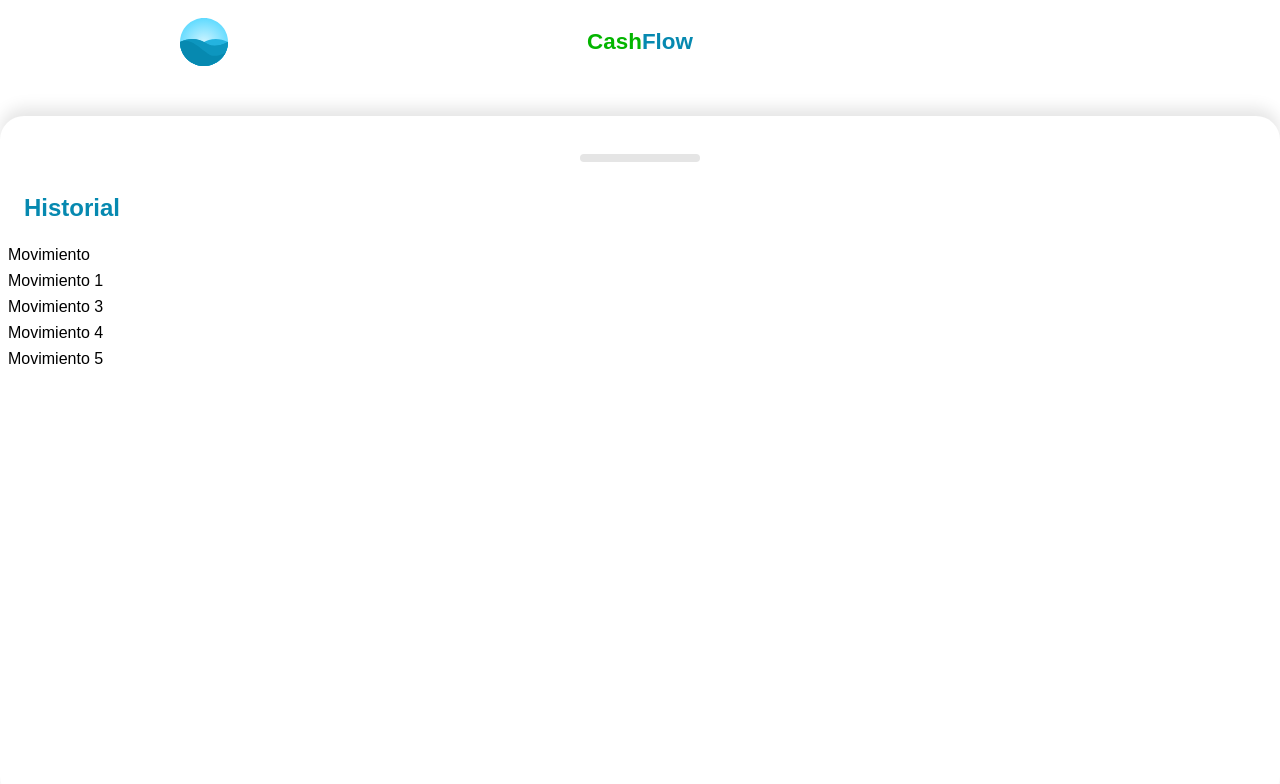
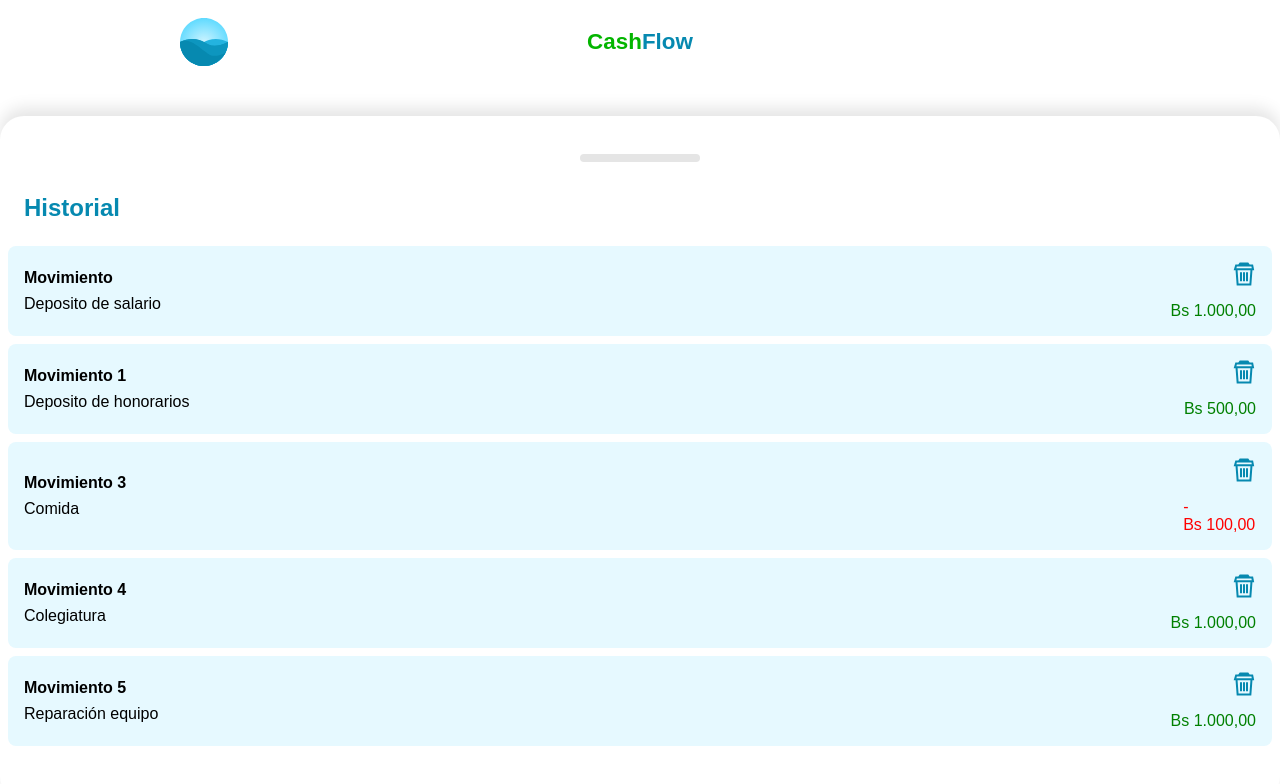
Before and after one commit to edson-yanez-villa/cash-flow, a Vue app: page / in a window 1280 px wide. Both pictures are taken after a click on the element 640 px from the left and 758 px from the top of the page. Shown: the top 784 px of the page. Built offline with nearby package versions, Linux system fonts and the light colour scheme.

Commit message:
add button to add a form

```diff
--- /dev/null
+++ b/src/components/Action.vue
@@ -0,0 +1,82 @@
+<template>
+  <button @click="showModal = true">Agregar movimiento</button>
+  <teleport to="#app">
+    <Modal v-show="showModal" @close="showModal = false">Aqui formulario</Modal>
+  </teleport>
+</template>
+
+<script setup>
+import { ref } from "vue";
+import Modal from "./Modal.vue";
+
+const showModal = ref(false);
+</script>
+
+<style scoped>
+button {
+  color: white;
+  font-size: 1.25rem;
+  background-color: var(--brand-blue);
+  border: none;
+  width: 100%;
+  padding: 24px 60px;
+  border-radius: 60px;
+  box-sizing: border-box;
+}
+
+form {
+  font-size: 1.24rem;
+  width: 100%;
+}
+
+form .action {
+  padding: 0 24px;
+}
+
+.field {
+  display: flex;
+  justify-content: space-between;
+  flex-direction: column;
+  padding: 16px 24px;
+}
+
+label {
+  margin-bottom: 8px;
+}
+
+input,
+textarea {
+  font-size: 1.24rem;
+  border: 2px solid var(--brand-blue);
+  border-radius: 8px;
+  padding: 8px;
+}
+
+input[type="number"] {
+  text-align: right;
+}
+
+.radio-label {
+  display: flex;
+  align-items: center;
+  margin-top: 8px;
+}
+
+.radio-label span {
+  margin-top: 4px;
+  margin-left: 8px;
+}
+
+input[type="radio"] {
+  appearance: none;
+  width: 1.24rem;
+  height: 1.24rem;
+  color: var(--brand-blue);
+  border: 2px solid var(--brand-blue);
+  border-radius: 50%;
+}
+
+input[type="radio"]:checked {
+  background-color: var(--brand-blue);
+}
+</style>
--- a/src/components/Home.vue
+++ b/src/components/Home.vue
@@ -6,7 +6,7 @@
     <template #resume>
       <Resume :label="ahorroTotal" :total-amount="100000" :amount="amount">
         <template #graphic> graphic </template>
-        <template #action> action </template>
+        <template #action> <Action /> </template>
       </Resume>
     </template>
     <template #movements>
@@ -19,6 +19,7 @@
 import Layout from "./Layout.vue";
 import Header from "./Header.vue";
 import Resume from "./Resume/Index.vue";
+import Action from "./Action.vue";
 import Movements from "./Movements/Index.vue";
 
 export default {
@@ -26,6 +27,7 @@ export default {
     Layout,
     Header,
     Resume,
+    Action,
     Movements,
   },
   data() {
--- /dev/null
+++ b/src/components/Modal.vue
@@ -0,0 +1,46 @@
+<template>
+  <div class="modal">
+    <div class="head">
+      <p>Nuevo Movimiento</p>
+      <img @click="close" src="@/assets/close-icon.svg" alt="cerrar" />
+    </div>
+    <div class="body">
+      <slot></slot>
+    </div>
+  </div>
+</template>
+
+<script setup>
+import { defineEmits } from "vue";
+
+const emit = defineEmits(["close"]);
+
+const close = () => emit("close");
+</script>
+
+<style scoped>
+.modal {
+  z-index: 2;
+  position: absolute;
+  left: 0;
+  right: 0;
+  top: 0;
+  bottom: 0;
+  background-color: white;
+}
+
+.head {
+  display: flex;
+  justify-content: space-between;
+  align-items: center;
+  width: 100%;
+  padding: 24px 24px;
+  box-sizing: border-box;
+}
+
+p {
+  margin: 0;
+  font-size: 1.5rem;
+  color: var(--brand-blue);
+}
+</style>
--- a/src/components/Movements/Index.vue
+++ b/src/components/Movements/Index.vue
@@ -3,9 +3,13 @@
     <h2 class="title">Historial</h2>
     <div class="content">
       <Movement
-        v-for="movement in movements"
-        :key="movement.id"
-        :title="movement.title"
+        v-for="{ id, title, description, amount } in movements"
+        :key="id"
+        :id="id"
+        :title="title"
+        :description="description"
+        :amount="amount"
+        @remove="remove"
       />
     </div>
   </div>
@@ -22,6 +26,10 @@ const props = defineProps({
   },
 });
 const { movements } = toRefs(props);
+
+const remove = (id) => {
+  console.log("remove", id);
+};
 </script>
 
 <style scoped>
--- a/src/components/Movements/Movement.vue
+++ b/src/components/Movements/Movement.vue
@@ -1,18 +1,89 @@
 <template>
   <div class="movement">
-    {{ title }}
+    <div class="content">
+      <h4>{{ title }}</h4>
+      <p>{{ description }}</p>
+    </div>
+    <div class="action">
+      <img src="@/assets/trash-icon.svg" alt="borrar" @click="remove" />
+      <p :class="{ red: isNegative, green: !isNegative }">
+        {{ amountCurrency }}
+      </p>
+    </div>
   </div>
 </template>
 
 <script setup>
-import { toRefs, defineProps } from "vue";
+import { toRefs, defineProps, defineEmits, computed } from "vue";
+
+const currencyFormater = new Intl.NumberFormat("es-BO", {
+  style: "currency",
+  currency: "BOB",
+});
+
 const props = defineProps({
+  id: {
+    type: Number,
+  },
   title: {
     type: String,
   },
+  description: {
+    type: String,
+  },
+  amount: {
+    type: Number,
+  },
 });
 
-const { title } = toRefs(props);
+const { id, title, description, amount } = toRefs(props);
+
+const amountCurrency = computed(() => currencyFormater.format(amount.value));
+
+const isNegative = computed(() => amount.value < 0);
+
+const emit = defineEmits(["remove"]);
+
+const remove = () => {
+  emit("remove", id.value);
+};
 </script>
 
-<style lang="scss" scoped></style>
+<style scoped>
+.movement {
+  display: flex;
+  justify-content: space-between;
+  align-items: center;
+  width: 100%;
+  padding: 16px;
+  background-color: #e6f9ff;
+  border-radius: 8px;
+  box-sizing: border-box;
+}
+.movement .content {
+  width: 100%;
+}
+.movement .action {
+  display: flex;
+  justify-content: space-between;
+  align-items: flex-end;
+  flex-direction: column;
+}
+h4,
+p {
+  margin: 0;
+  padding: 0;
+}
+h4 {
+  margin-bottom: 8px;
+}
+.movement .action img {
+  margin-bottom: 16px;
+}
+.red {
+  color: red;
+}
+.green {
+  color: green;
+}
+</style>
```
Also changed, not shown: 1 other file (tests, documents, lock files or other folders).
